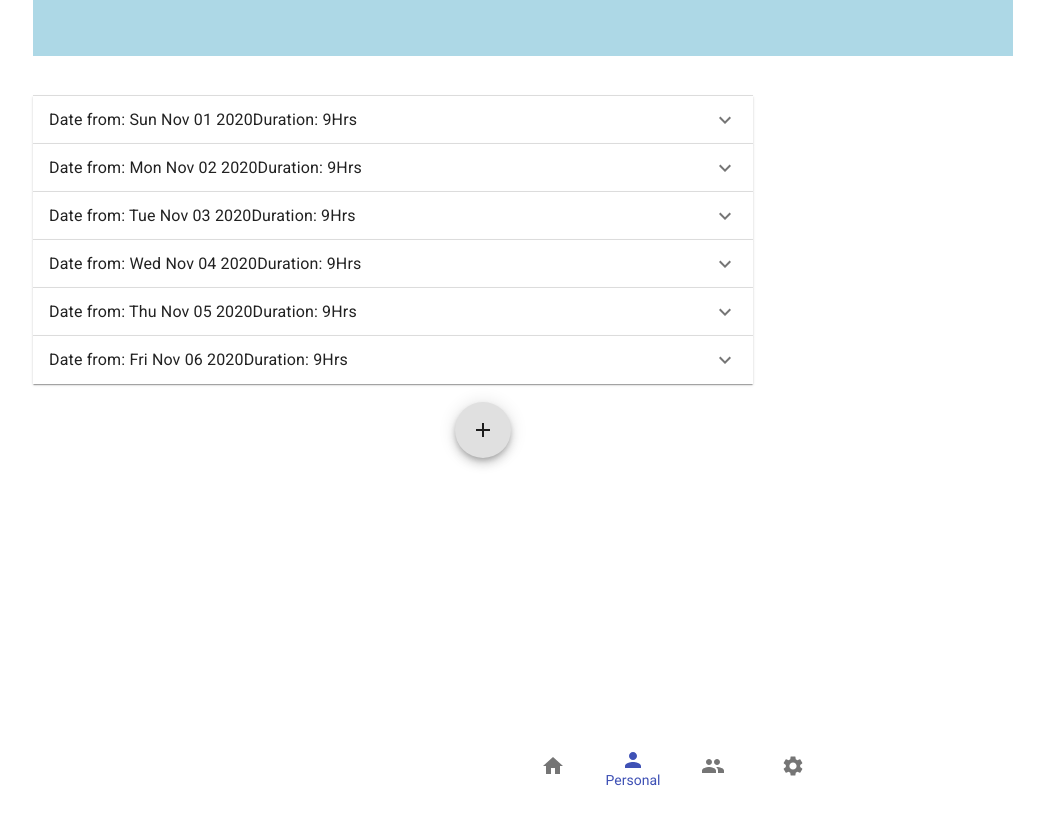
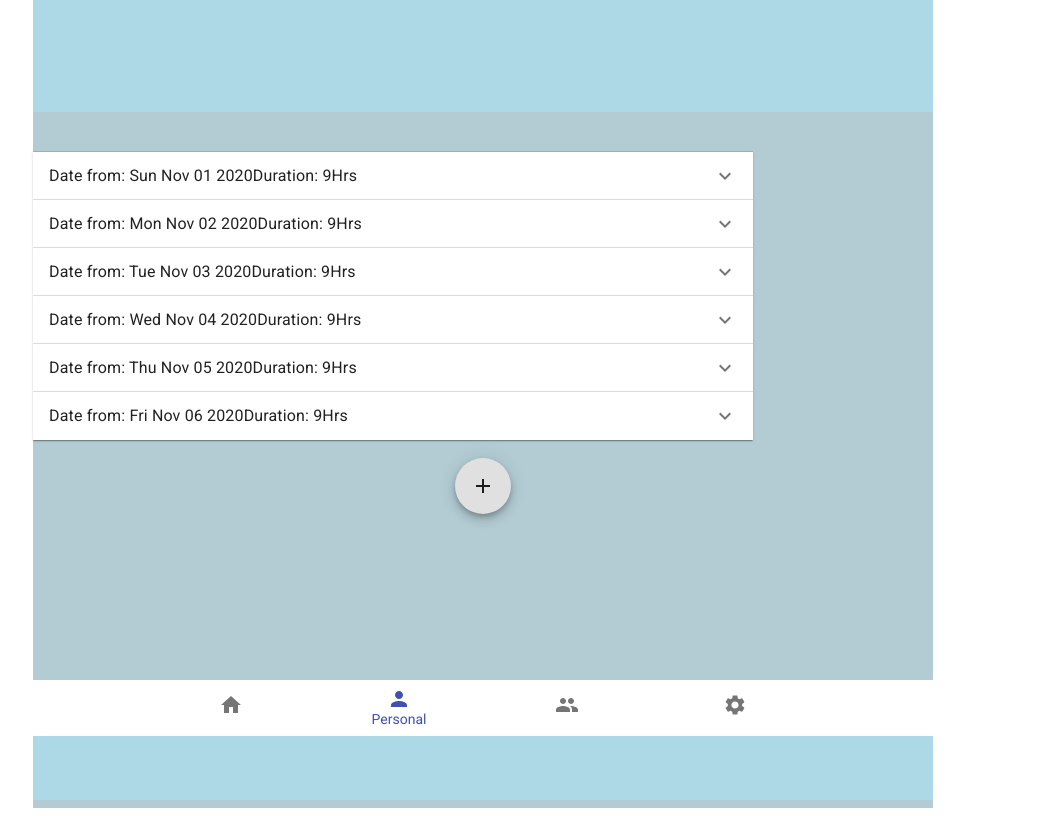
Before and after one commit to tjlaud/React-App-Sleep-Tracker, a React (Create React App) app: page /stats in a window 1280 px wide. Shown: the whole page, without its empty margins (157-1201 px from the left). Built offline with nearby package versions, Linux system fonts and the light colour scheme.

Commit message:
navbar css started

```diff
--- a/src/components/Headline/Headline.jsx
+++ b/src/components/Headline/Headline.jsx
@@ -1,5 +1,5 @@
 import React from "react";
-import { Box } from "@material-ui/core";
+// import { Box } from "@material-ui/core";
 import "./Headline.scss";
 
 function Headline() {
--- a/src/components/Headline/Headline.scss
+++ b/src/components/Headline/Headline.scss
@@ -1,6 +1,6 @@
 .scsstest {
-  width: calc(100% + 10vh);
-  height: 10vh;
+  max-width: 900px;
+  height: 18vh;
   background-color: lightblue;
   position: relative;
   top: -5vh;
--- a/src/components/Navbar/Navbar.jsx
+++ b/src/components/Navbar/Navbar.jsx
@@ -1,6 +1,10 @@
 import React, { useState, useEffect } from "react";
 import { useLocation, useNavigate } from "@reach/router";
-import { BottomNavigationAction, BottomNavigation } from "@material-ui/core";
+import {
+  BottomNavigationAction,
+  BottomNavigation,
+  Box,
+} from "@material-ui/core";
 import GroupIcon from "@material-ui/icons/Group";
 import PersonIcon from "@material-ui/icons/Person";
 import HomeIcon from "@material-ui/icons/Home";
@@ -25,8 +29,9 @@ function Navbar() {
   // };
 
   return (
+    <Box className="navBox">
       <BottomNavigation
-      class="Navbar"
+        className="Navbar"
         value={value}
         style={{ backgroundColor: "white" }}
       >
@@ -63,6 +68,7 @@ function Navbar() {
           }}
         />
       </BottomNavigation>
+    </Box>
   );
 }
 
--- a/src/components/Navbar/Navbar.scss
+++ b/src/components/Navbar/Navbar.scss
@@ -1,7 +1,13 @@
 .Navbar {
+  display: flex;
+  justify-content: center;
+}
+
+.navBox {
   position: fixed;
+  background-color: lightblue;
   bottom: 0;
+  height: 15vh;
   width: 100%;
-  //   justify-content: space-between;
-  //   align-items: center;
+  max-width: 900px;
 }
--- a/src/pages/App.scss
+++ b/src/pages/App.scss
@@ -1,8 +1,10 @@
 .box {
   max-width: 900px;
+  height: 100vh;
   margin: auto;
-  padding: 0.5rem;
+  justify-content: space-evenly;
   text-align: center;
+  background-color: rgb(179, 204, 212);
 }
 
 // display: flex;
```
Lines whose indentation alone changed are shown as unchanged.
